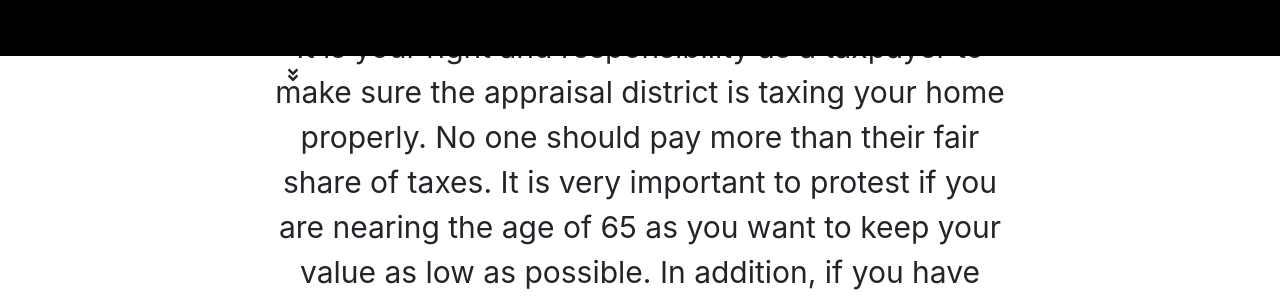
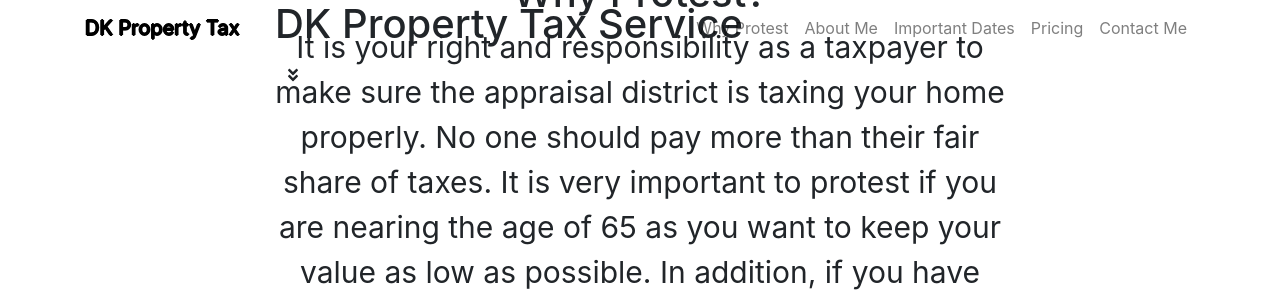
Before and after one commit to theawesometwin/professional-portfolio, a plain HTML site: page index.html in a window 1280 px wide. Shown: the top 302 px of the page. Drawn offline with nearby package versions, Linux system fonts and the light colour scheme; a script that the page names is missing.

Commit message:
Update index.html

```diff
--- a/index.html
+++ b/index.html
@@ -31,7 +31,7 @@
   </head>
 
     <!-- Navigation -->
-    <nav class="navbar navbar-expand-lg navbar-light fixed-top" id="mainNav" style="background-color:black;">
+    <nav class="navbar navbar-expand-lg navbar-light fixed-top" id="mainNav">
       <div class="container">
         <a class="navbar-brand js-scroll-trigger" style="text-shadow: -1px 0 black, 0 1px black, 1px 0 black, 0 -1px black;" href="#page-top">DK Property Tax</a>
         <button class="navbar-toggler navbar-toggler-right" type="button" data-toggle="collapse" data-target="#navbarResponsive" aria-controls="navbarResponsive" aria-expanded="false" aria-label="Toggle navigation">
```
